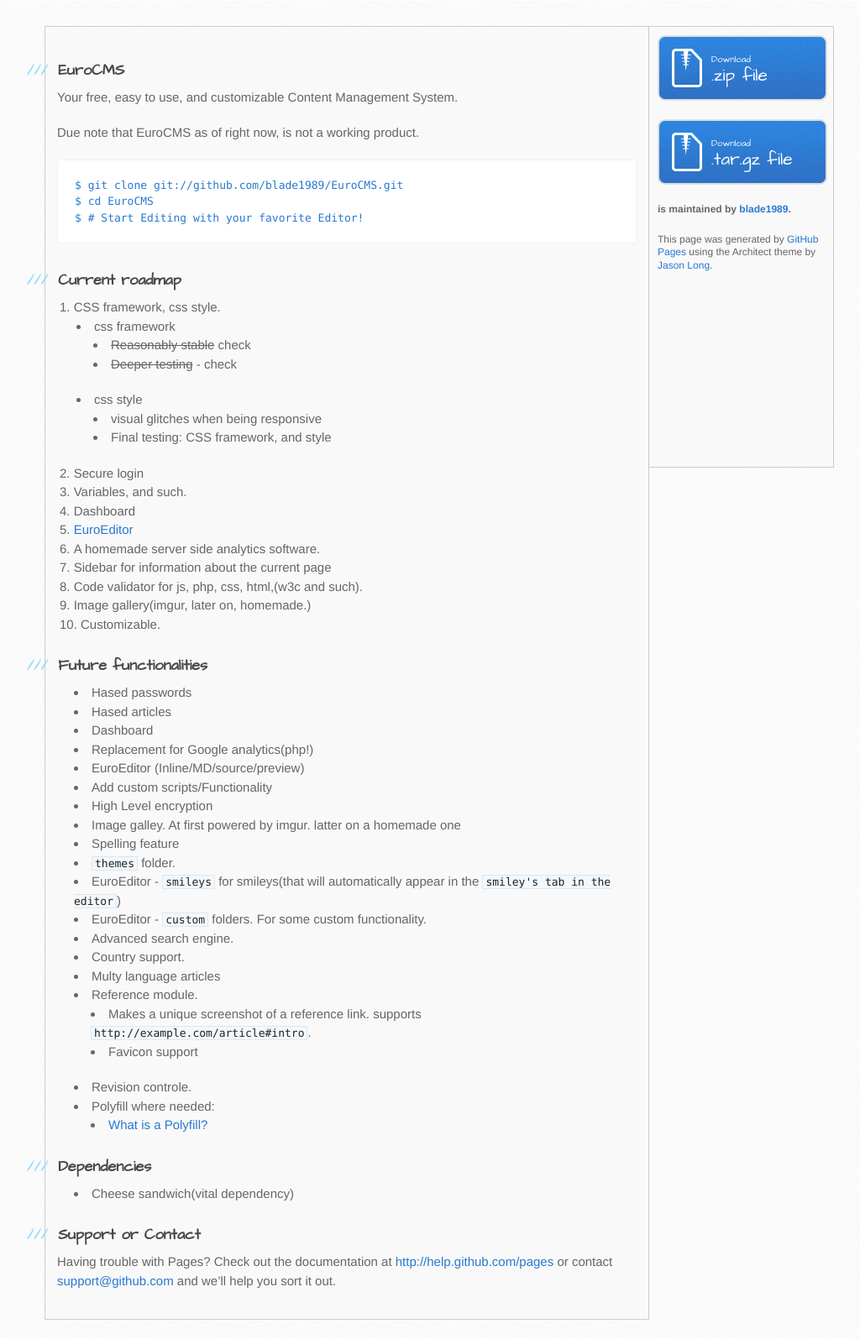
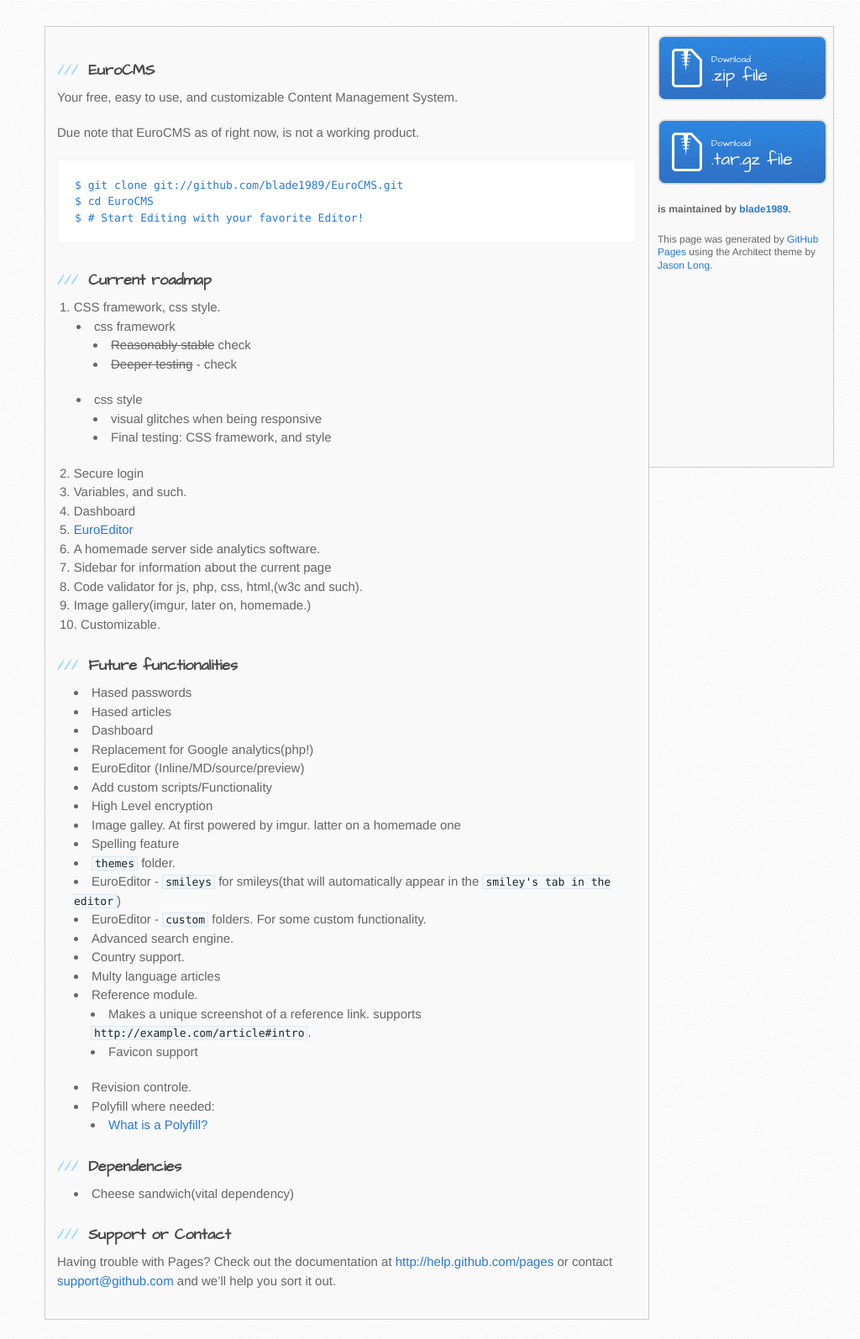
Before and after one commit to blade1989/EuroCMS, a PHP site: page / in a window 1280 px wide. Shown: the part 235-1830 px from the top of the page at 84% size, without its empty margins (117-1141 px from the left). Run offline with PHP 8.4, Linux system fonts and the light colour scheme.

Commit message:
Update stylesheet.css

```diff
--- a/stylesheets/stylesheet.css
+++ b/stylesheets/stylesheet.css
@@ -272,7 +272,6 @@
   content: "///";
   color: #9ddcff;
   padding-right: 0.3em;
-  margin-left: -2em;
 }
 
 #main-content h4 {
```
